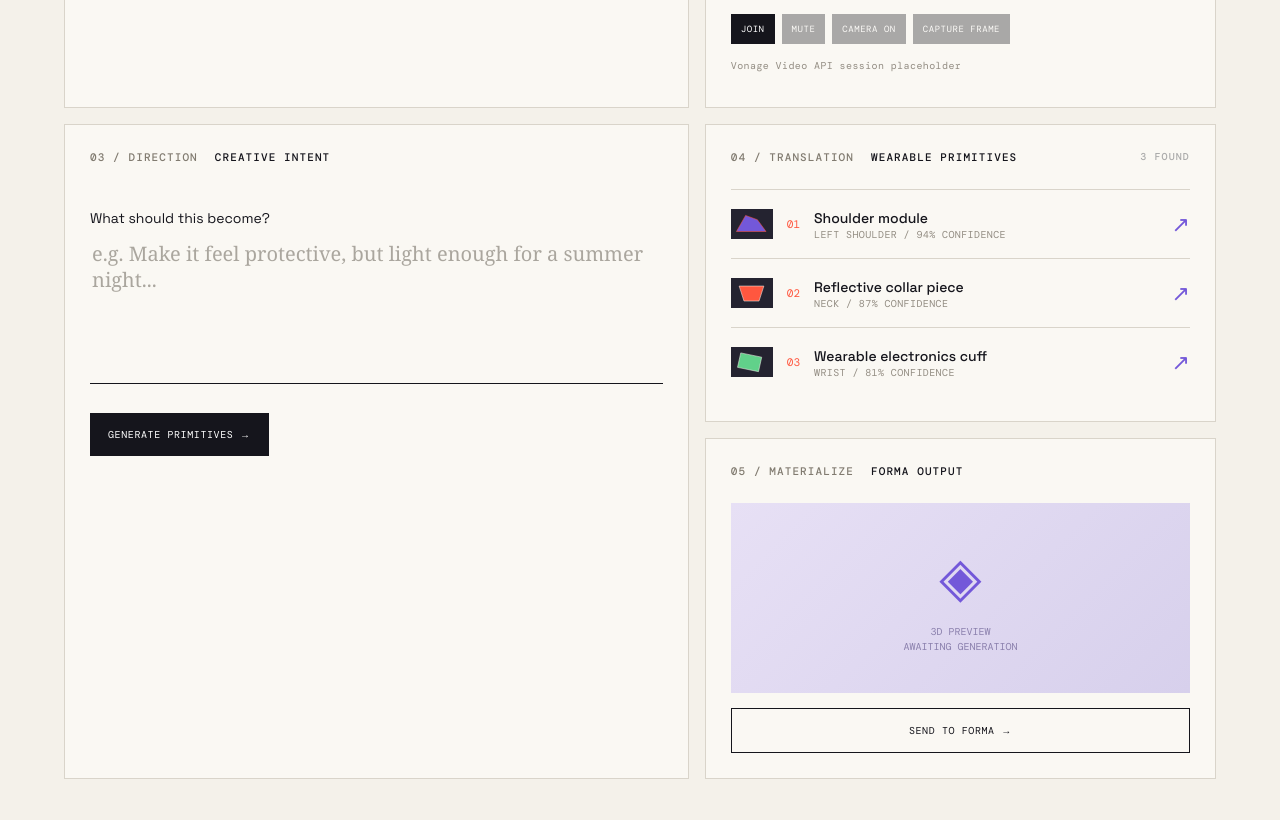
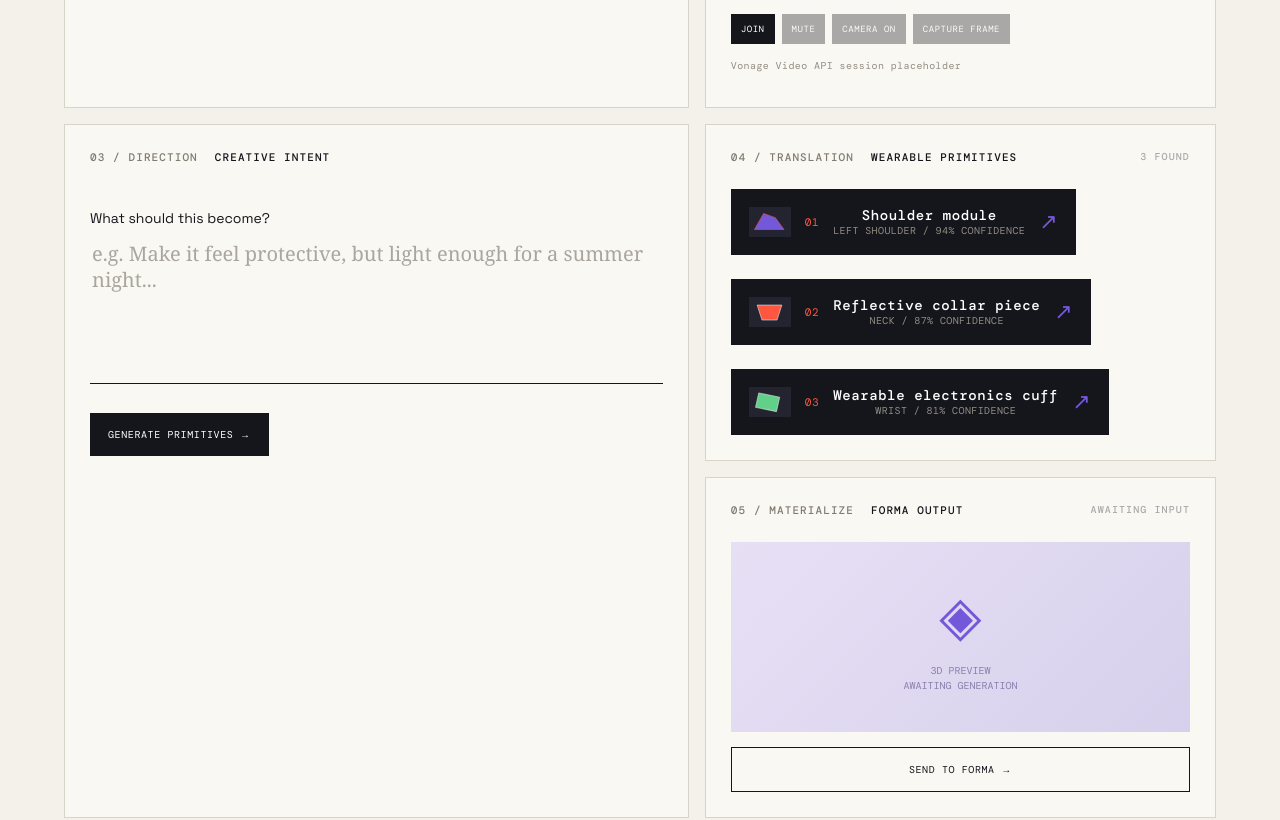
Before and after one commit to isayahc/runway-to-reality-ai-fashion-hackathon, a Next.js app: page /workspace in a window 1280 px wide. Shown: the part 900-1720 px from the top of the page. Built offline with nearby package versions, Linux system fonts and the light colour scheme.

Commit message:
Wire Forma orchestration flow

```diff
--- a/app/api/forma/generate/route.ts
+++ b/app/api/forma/generate/route.ts
@@ -1,8 +1,10 @@
 import { NextResponse } from "next/server";
 import type { FormaGenerationRequest, FormaGenerationResult } from "@/lib/types/pipeline";
+import { formaClient } from "@/lib/clients/forma";
 
 export async function POST(request: Request) {
   const body = (await request.json()) as FormaGenerationRequest;
-  const result: FormaGenerationResult = { id: "forma-run-demo", status: "complete", previewUrl: "/placeholder-preview.glb", warnings: body.primitives.length ? [] : ["No primitives supplied"] };
-  return NextResponse.json({ result });
+  if (!body.primitives?.length || !body.intent) return NextResponse.json({ error: "A primitive and creative intent are required." }, { status: 400 });
+  try { return NextResponse.json({ result: await formaClient.generateWearable(body) }); }
+  catch (error) { return NextResponse.json({ error: error instanceof Error ? error.message : "Forma generation failed" }, { status: 502 }); }
 }
--- a/app/workspace/page.tsx
+++ b/app/workspace/page.tsx
@@ -8,6 +8,9 @@ export default function Workspace() {
   const [intent, setIntent] = useState("");
   const [running, setRunning] = useState(false);
   const [primitives, setPrimitives] = useState(mockPrimitives);
+  const [selected, setSelected] = useState(mockPrimitives[0]);
+  const [formaStatus, setFormaStatus] = useState("AWAITING INPUT");
+  const [formaResult, setFormaResult] = useState<string | null>(null);
   const [asset, setAsset] = useState<MediaAsset | null>(null);
   const [uploading, setUploading] = useState(false);
   const fileRef = useRef<HTMLInputElement>(null);
@@ -23,6 +26,7 @@ export default function Workspace() {
   function toggleCamera() { const track = stream?.getVideoTracks()[0]; if (track) track.enabled = !camera; setCamera(!camera); }
   function captureFrame() { const video = videoRef.current; const canvas = canvasRef.current; if (!video || !canvas || !video.videoWidth) return; canvas.width = video.videoWidth; canvas.height = video.videoHeight; canvas.getContext("2d")?.drawImage(video, 0, 0); canvas.toBlob(blob => blob && upload(new File([blob], `live-frame-${Date.now()}.jpg`, { type: "image/jpeg" })), "image/jpeg"); }
   async function generate() { if (!asset) return; setRunning(true); const response = await fetch("/api/gemini/primitives", { method: "POST", headers: { "Content-Type": "application/json" }, body: JSON.stringify({ mediaAssetId: asset.id, intent }) }); if (response.ok) setPrimitives((await response.json()).primitives); setRunning(false); }
+  async function sendToForma() { if (!selected || !intent) return; setFormaStatus("GENERATING..."); const response = await fetch("/api/forma/generate", { method: "POST", headers: { "Content-Type": "application/json" }, body: JSON.stringify({ primitives: [selected], intent, target: "both" }) }); if (response.ok) { const result = (await response.json()).result; setFormaResult(result.previewUrl); setFormaStatus(result.status.toUpperCase()); } else setFormaStatus("FAILED"); }
   return <main className="shell">
     <header className="topbar"><div className="brand"><span className="mark">✦</span><span>RUNWAY<br /><b>TO REALITY</b></span></div><div className="status"><i /> LOCAL PIPELINE <span>v0.1</span></div></header>
     <section className="hero"><p className="eyebrow">AI FASHION HACKATHON / WORKSPACE 01</p><h1>Turn a <em>feeling</em><br />into something wearable.</h1><p className="lede">A creative pipeline for translating reference imagery into generative, buildable fashion primitives.</p></section>
@@ -30,8 +34,8 @@ export default function Workspace() {
       <article className="panel input-panel"><div className="panel-head"><span>01 / INPUT</span><b>REFERENCE MEDIA</b></div><input ref={fileRef} className="file-input" type="file" accept="image/png,image/jpeg,image/webp,video/mp4" onChange={e => e.target.files?.[0] && upload(e.target.files[0])} /><button className="dropzone" onClick={() => fileRef.current?.click()}><div className="upload-icon">↥</div><strong>{uploading ? "Uploading..." : "Drop a look here"}</strong><span>or browse your files</span><small>PNG, JPG, WebP, MP4 up to 50MB</small></button>{asset && <div className="asset-row"><img className="thumb-image" src={asset.kind === "video" ? asset.thumbnailUrl : asset.url} alt={asset.kind === "video" ? "Video thumbnail" : asset.name} /><span><b>{asset.name}</b><small>{asset.kind.toUpperCase()} / {(asset.sizeBytes / 1024 / 1024).toFixed(1)} MB</small></span><span className="check">✓</span></div>}</article>
       <article className="panel video-panel"><div className="panel-head"><span>02 / SIGNAL</span><b>LIVE VIDEO</b></div><div className="video-box">{live ? <video ref={videoRef} muted={muted} playsInline /> : <span className="video-placeholder">VIDEO SESSION<br /><b>READY TO CONNECT</b></span>}<span className="live"><i /> {live ? "LIVE" : "OFFLINE"}</span><span className="corner tl" /><span className="corner br" /></div><canvas ref={canvasRef} className="capture-canvas" /><div className="video-controls"><button onClick={live ? leaveLive : joinLive}>{live ? "LEAVE" : "JOIN"}</button><button disabled={!live} onClick={() => setMuted(!muted)}>{muted ? "UNMUTE" : "MUTE"}</button><button disabled={!live} onClick={toggleCamera}>{camera ? "CAMERA ON" : "CAMERA OFF"}</button><button disabled={!live} onClick={captureFrame}>CAPTURE FRAME</button></div><p className="muted">Vonage Video API session placeholder</p></article>
       <article className="panel intent-panel"><div className="panel-head"><span>03 / DIRECTION</span><b>CREATIVE INTENT</b></div><label htmlFor="intent">What should this become?</label><textarea id="intent" value={intent} onChange={e => setIntent(e.target.value)} placeholder="e.g. Make it feel protective, but light enough for a summer night..." /><button onClick={generate}>{running ? "GENERATING..." : "GENERATE PRIMITIVES  →"}</button></article>
-      <article className="panel primitives-panel"><div className="panel-head"><span>04 / TRANSLATION</span><b>WEARABLE PRIMITIVES</b><span className="count">{primitives.length} FOUND</span></div>{primitives.map(item => <div className="primitive" key={item.id}><img className="primitive-image" src={item.imageUrl} alt="" /><span className="primitive-id">{item.id.slice(-2)}</span><span><b>{item.name}</b><small>{item.targetBodyRegion.toUpperCase()} / {Math.round(item.confidence * 100)}% CONFIDENCE</small></span><span className="arrow">↗</span></div>)}</article>
-      <article className="panel forma-panel"><div className="panel-head"><span>05 / MATERIALIZE</span><b>FORMA OUTPUT</b></div><div className="output-art"><span>◈</span><small>3D PREVIEW<br />AWAITING GENERATION</small></div><button className="outline">SEND TO FORMA  →</button></article>
+      <article className="panel primitives-panel"><div className="panel-head"><span>04 / TRANSLATION</span><b>WEARABLE PRIMITIVES</b><span className="count">{primitives.length} FOUND</span></div>{primitives.map(item => <button className={`primitive ${selected.id === item.id ? "selected" : ""}`} key={item.id} onClick={() => setSelected(item)}><img className="primitive-image" src={item.imageUrl} alt="" /><span className="primitive-id">{item.id.slice(-2)}</span><span><b>{item.name}</b><small>{item.targetBodyRegion.toUpperCase()} / {Math.round(item.confidence * 100)}% CONFIDENCE</small></span><span className="arrow">↗</span></button>)}</article>
+      <article className="panel forma-panel"><div className="panel-head"><span>05 / MATERIALIZE</span><b>FORMA OUTPUT</b><span className="count">{formaStatus}</span></div><div className="output-art">{formaResult ? <><span>✓</span><small>GENERATION COMPLETE<br />{selected.name}</small></> : <><span>◈</span><small>3D PREVIEW<br />AWAITING GENERATION</small></>}</div><button className="outline" onClick={sendToForma} disabled={!intent || formaStatus === "GENERATING..."}>SEND TO FORMA  →</button></article>
     </section>
     <footer><span>GEMINI × VONAGE × FORMA-OSS</span><span>BUILD SOMETHING THAT MOVES</span></footer>
   </main>;
--- /dev/null
+++ b/lib/clients/forma.ts
@@ -0,0 +1,15 @@
+import type { FormaGenerationRequest, FormaGenerationResult } from "@/lib/types/pipeline";
+
+export interface FormaClient { generateWearable(request: FormaGenerationRequest): Promise<FormaGenerationResult>; getRun(runId: string): Promise<FormaGenerationResult>; }
+
+class ConfiguredFormaClient implements FormaClient {
+  private mode = process.env.FORMA_MODE ?? "local";
+  async generateWearable(request: FormaGenerationRequest) {
+    const endpoint = this.mode === "hosted" ? process.env.FORMA_HOSTED_URL : process.env.FORMA_LOCAL_URL;
+    if (endpoint) { const response = await fetch(`${endpoint}/generate`, { method: "POST", headers: { "Content-Type": "application/json" }, body: JSON.stringify(request) }); if (!response.ok) throw new Error(`Forma ${this.mode} generation failed (${response.status})`); return (await response.json()).result as FormaGenerationResult; }
+    return { id: `forma-${Date.now()}`, status: "complete", previewUrl: "/placeholder-preview.glb", warnings: ["Demo mode: configure FORMA_MODE and a Forma URL for generation."] };
+  }
+  async getRun(runId: string) { return { id: runId, status: "complete", previewUrl: "/placeholder-preview.glb", warnings: [] }; }
+}
+
+export const formaClient: FormaClient = new ConfiguredFormaClient();
```
